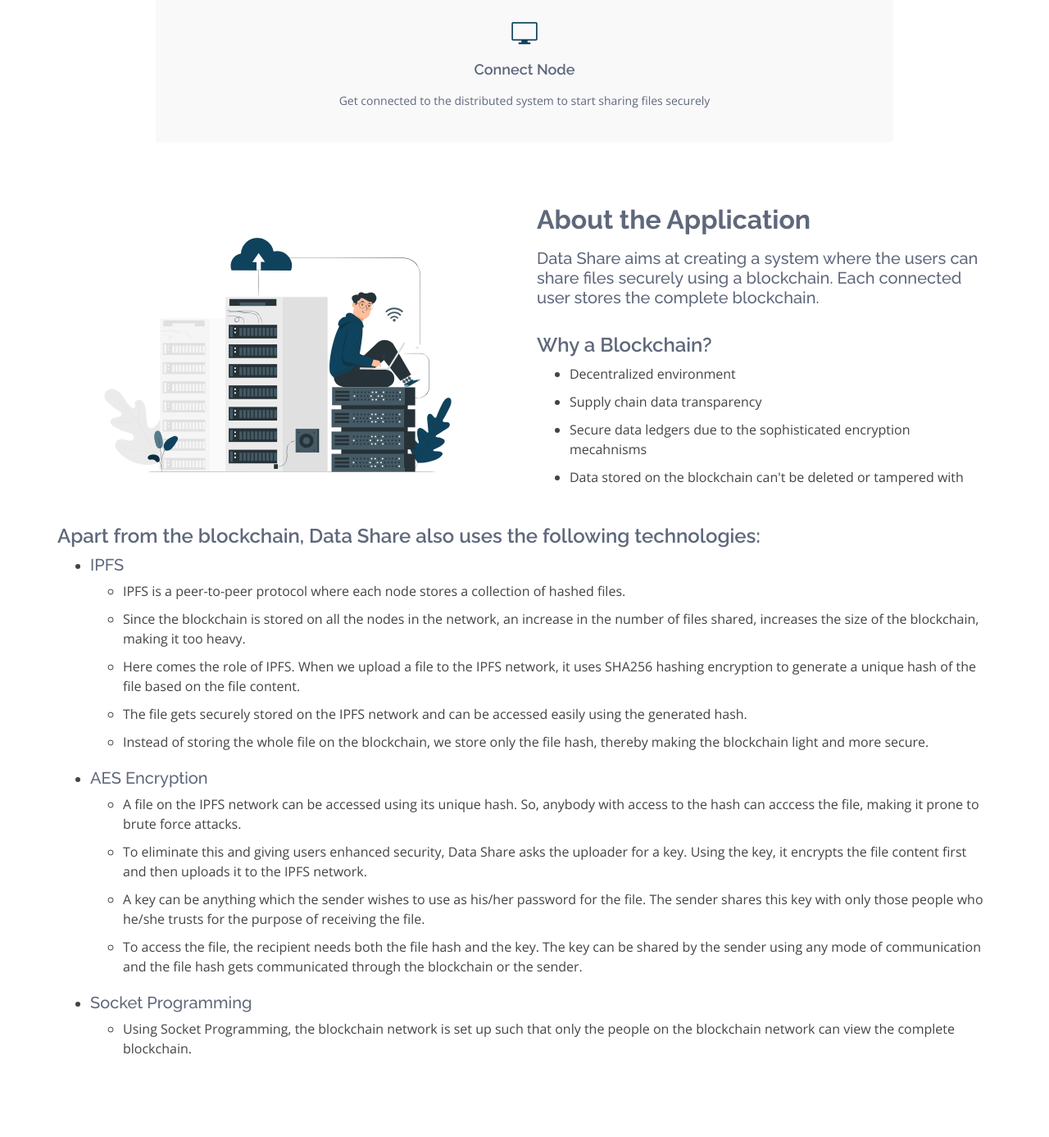
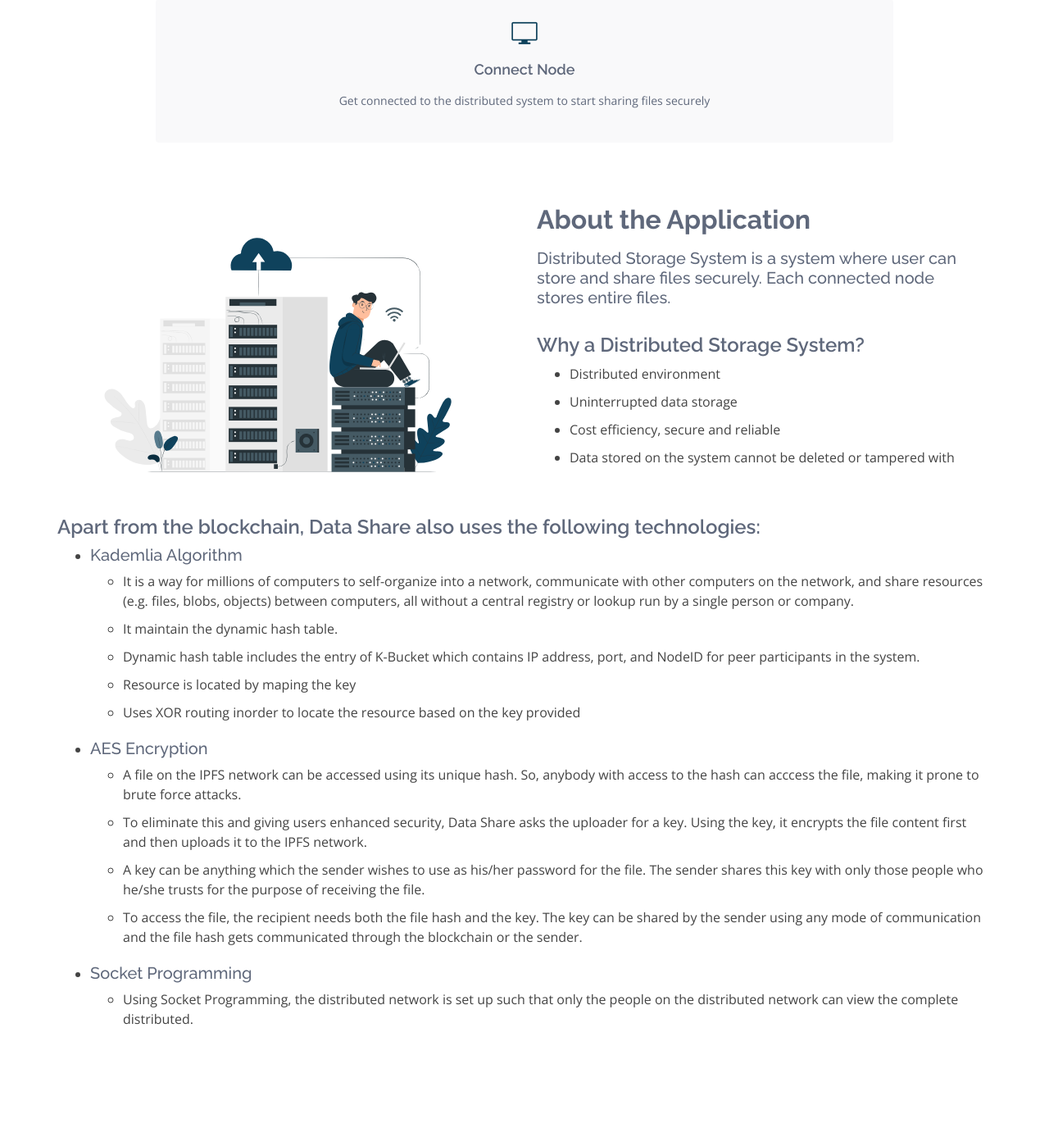
Before and after one commit to bibashpokharel/7th-semester-project, a Flask app: page / in a window 1280 px wide. Shown: the part 676-2063 px from the top of the page at 82% size. After the commit the page ends 1926 px from the top, so only its background shows below. Run offline with Flask 2, Linux system fonts and the light colour scheme; some libraries are stand-ins or nearby versions.

Commit message:
new changes

```diff
--- a/initializer_computer/server.py
+++ b/initializer_computer/server.py
@@ -112,7 +112,7 @@ def add_file():
                 user_file.save(file_path)
                 append_file_extension(user_file, file_path)
                 sender = request.form['sender_name']
-                receiver = request.form['receiver_name']
+                receiver = "hello"
                 file_key = request.form['file_key']
 
                 try:
--- a/ram_computer/server.py
+++ b/ram_computer/server.py
@@ -107,7 +107,7 @@ def add_file():
                 user_file.save(file_path)
                 append_file_extension(user_file, file_path)
                 sender = request.form['sender_name']
-                receiver = request.form['receiver_name']
+                receiver = "host"
                 file_key = request.form['file_key']
                 try:
                     hashed_output1 = hash_user_file(file_path, file_key)
--- a/ram_computer/templates/connect_block.html
+++ b/ram_computer/templates/connect_block.html
@@ -139,8 +139,10 @@
             <li class="list-group-item text-danger">
               <b>Previous hash</b> : {{ x.previous_hash }}
             </li>
-            <li class="list-group-item"><b>Sender</b> : {{ x.sender }}</li>
-            <li class="list-group-item"><b>Receiver</b> : {{ x.receiver }}</li>
+            <li class="list-group-item">
+              <b>File Description</b> : {{ x.sender }}
+            </li>
+            <!-- <li class="list-group-item"><b>Receiver</b> : {{ x.receiver }}</li> -->
             <li class="list-group-item text text-primary">
               <b>Shared file</b> : {{ x.shared_files }}
             </li>
--- a/ram_computer/templates/index.html
+++ b/ram_computer/templates/index.html
@@ -129,15 +129,15 @@
             <h3>About the Application</h3>
             <p>
               <h5>
-                  Data Share aims at creating a system where the users can share files securely using a blockchain. Each connected user stores the complete blockchain.
+               Distributed Storage System is a system where user can store and share files securely. Each connected node stores entire files.
               </h5>
               <br>
-                <h4>Why a Blockchain?</h4>
+              <h4>Why a Distributed Storage System?</h4>
               <ul>
-                  <li>Decentralized environment </li>
-                  <li>Supply chain data transparency</li>
-                  <li>Secure data ledgers due to the sophisticated encryption mecahnisms</li>
-                  <li>Data stored on the blockchain can't be deleted or tampered with</li>
+                <li>Distributed environment </li>
+                <li>Uninterrupted data storage</li>
+                <li>Cost efficiency, secure and reliable</li>
+                <li>Data stored on the system cannot be deleted or tampered with</li>
               </ul>
             </p>
           </div>
@@ -148,22 +148,22 @@
                 Apart from the blockchain, Data Share also uses the following technologies:
             </h4>
             <ul>
-                <li><h5>IPFS</h5>
+              <li><h5>Kademlia Algorithm</h5>
                 <ul>
                   <li>
-                      IPFS is a peer-to-peer protocol where each node stores a collection of hashed files.
+                   It is a way for millions of computers to self-organize into a network, communicate with other computers on the network, and share resources (e.g. files, blobs, objects) between computers, all without a central registry or lookup run by a single person or company.
                   </li>
                   <li>
-                      Since the blockchain is stored on all the nodes in the network, an increase in the number of files shared, increases the size of the blockchain, making it too heavy.
+                    It maintain the dynamic hash table.
                   </li>
                   <li>
-                      Here comes the role of IPFS. When we upload a file to the IPFS network, it uses SHA256 hashing encryption to generate a unique hash of the file based on the file content.
+                   Dynamic hash table includes the entry of K-Bucket which contains IP address, port, and NodeID for peer participants in the system.
                   </li>
                   <li>
-                      The file gets securely stored on the IPFS network and can be accessed easily using the generated hash.
+                    Resource is located by maping the key
                   </li>
                   <li>
-                      Instead of storing the whole file on the blockchain, we store only the file hash, thereby making the blockchain light and more secure.
+                    Uses XOR routing inorder to locate the resource based on the key provided
                   </li>
                 </ul>
               </li>
@@ -188,7 +188,7 @@
               <li><h5>Socket Programming</h5>
                 <ul>
                   <li>
-                      Using Socket Programming, the blockchain network is set up such that only the people on the blockchain network can view the complete blockchain.
+                    Using Socket Programming, the distributed network is set up such that only the people on the distributed network can view the complete distributed.
                   </li>
                 </ul>
               </li>
--- a/shyam_computer/server.py
+++ b/shyam_computer/server.py
@@ -107,7 +107,7 @@ def add_file():
                 user_file.save(file_path)
                 append_file_extension(user_file, file_path)
                 sender = request.form['sender_name']
-                receiver = request.form['receiver_name']
+                receiver = "host"
                 file_key = request.form['file_key']
                 try:
                     hashed_output1 = hash_user_file(file_path, file_key)
```
Also changed, not shown: initializer_computer/templates/index.html (+14 -14 lines), shyam_computer/templates/index.html (+15 -15 lines). Lines whose indentation alone changed are shown as unchanged.
